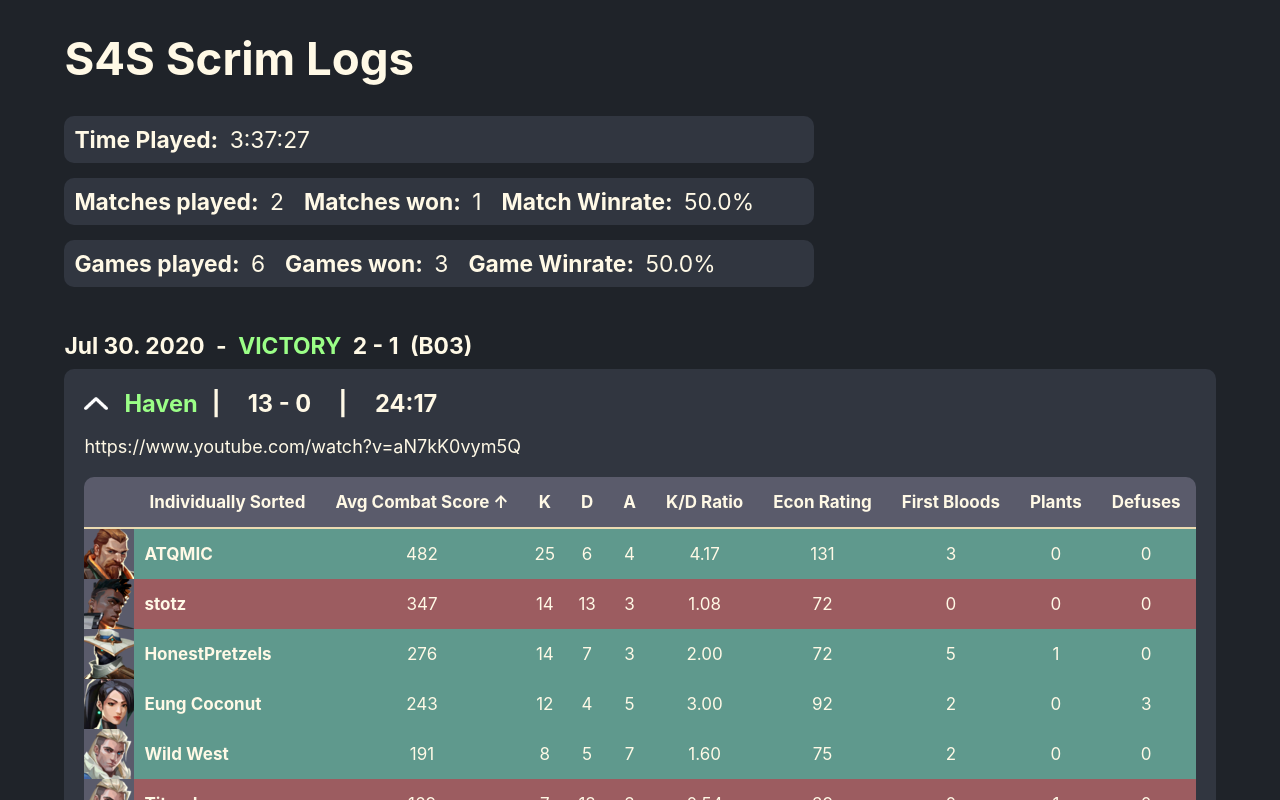
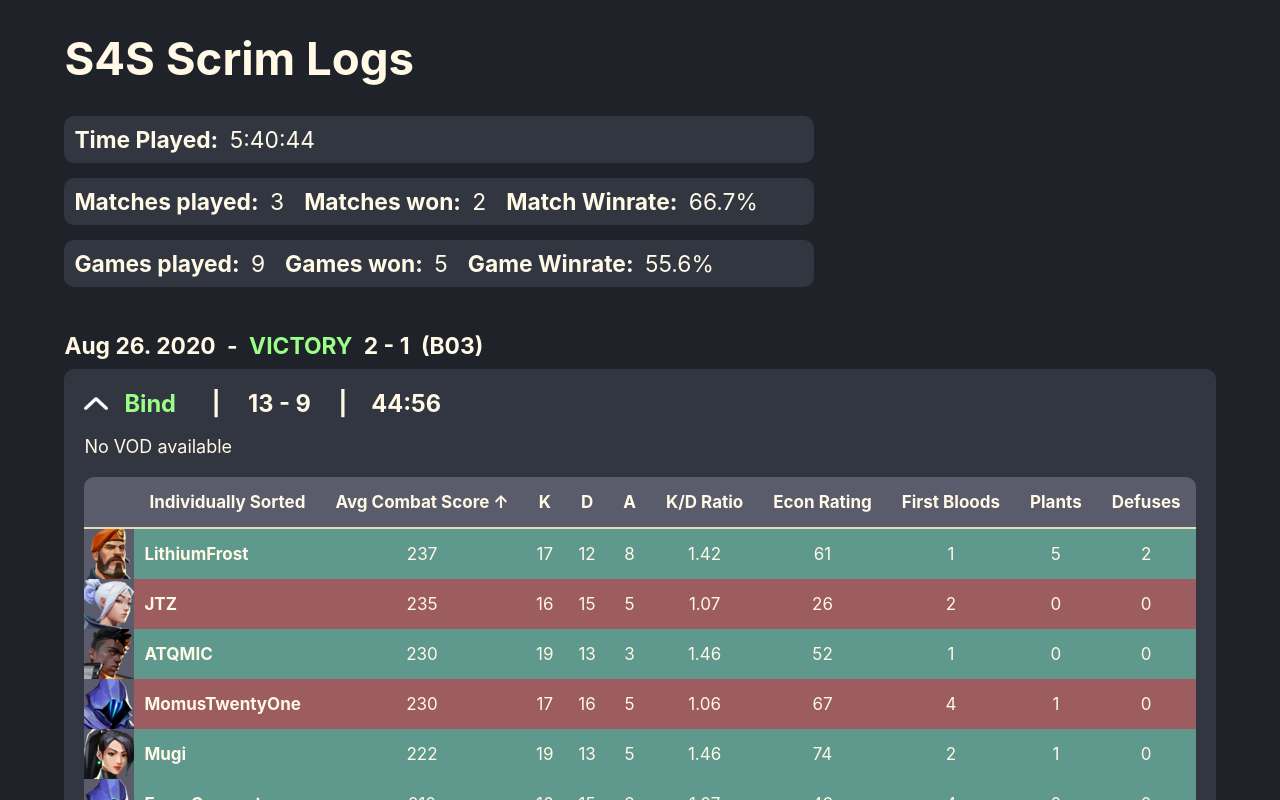
Before and after one commit to jayden-chan/valorant-scrim-logs, a React (Create React App) app: page / in a window 1280 px wide. Both pictures are taken after a click on the picture 297 px from the left and 403 px from the top of the page. Shown: the top 800 px of the page. Built offline with nearby package versions, Linux system fonts and the light colour scheme; the HTML template or start-up script is replaced by a standard one.

Commit message:
JC: Update matches for Aug 26 scrim

```diff
--- a/src/App.css
+++ b/src/App.css
@@ -16,6 +16,22 @@
   padding: 0px 5vw 0px 5vw;
   margin: 0 auto 0 auto;
   color: #fff9e6;
+}
+
+.nav-links {
+  display: flex;
+  flex-direction: row;
+  justify-content: space-between;
+  width: 100%;
+}
+
+.nav-links h4 {
+  margin: 0 0 1em 0;
+}
+
+.nav-links a {
+  color: inherit;
+  text-decoration: underline;
 }
 
 .info-header {
@@ -189,4 +205,9 @@
   .info-header-item {
     flex-direction: column;
   }
+
+  .nav-links {
+    flex-direction: column;
+    align-items: flex-start;
+  }
 }
--- a/src/components/GameItem.tsx
+++ b/src/components/GameItem.tsx
@@ -40,7 +40,7 @@ export interface IGameItemProps {
   score: [number, number];
   time: string;
   url?: string;
-  scoreboard: string[][];
+  scoreboard: (string | number)[][];
 }
 
 export default function GameItem(props: IGameItemProps) {
@@ -51,19 +51,25 @@ export default function GameItem(props: IGameItemProps) {
 
   const mappedScoreboard = props.scoreboard.map((row) => {
     const ret = [...row];
-    ret.splice(6, 0, (Number(row[3]) / Number(row[4])).toFixed(2));
+    ret.splice(6, 0, ((row[3] as number) / (row[4] as number)).toFixed(2));
     return ret;
   });
 
   let sortedScoreboard = mappedScoreboard.sort((a, b) => {
     const colIdx = COL_HEADERS.indexOf(sortColumn) + 2;
-    const aVal = Number(a[colIdx]);
-    const bVal = Number(b[colIdx]);
+    const aVal = a[colIdx];
+    const bVal = b[colIdx];
     if (sortByTeam) {
-      if (TEAMMATES.includes(a[1]) && !TEAMMATES.includes(b[1])) {
+      if (
+        TEAMMATES.includes(a[1] as string) &&
+        !TEAMMATES.includes(b[1] as string)
+      ) {
         return -1;
       }
-      if (!TEAMMATES.includes(a[1]) && TEAMMATES.includes(b[1])) {
+      if (
+        !TEAMMATES.includes(a[1] as string) &&
+        TEAMMATES.includes(b[1] as string)
+      ) {
         return 1;
       }
     }
@@ -167,7 +173,7 @@ export default function GameItem(props: IGameItemProps) {
                           className={`sbd-cell ${
                             idx2 === 0 ? "sbd-name" : "sbd-num"
                           } ${
-                            TEAMMATES.includes(row[1])
+                            TEAMMATES.includes(row[1] as string)
                               ? "sbd-team"
                               : "sbd-enemy"
                           }`}
--- a/src/matches.json
+++ b/src/matches.json
@@ -1,261 +1,172 @@
 {
   "games": [
+    {
+      "date": "Aug 26. 2020",
+      "map": "Bind",
+      "score": [13, 9],
+      "time": "44:56",
+      "scoreboard": [
+        ["brimstone", "LithiumFrost", 237, 17, 12, 8, 61, 1, 5, 2],
+        ["jett", "JTZ", 235, 16, 15, 5, 26, 2, 0, 0],
+        ["phoenix", "ATQMIC", 230, 19, 13, 3, 52, 1, 0, 0],
+        ["omen", "MomusTwentyOne", 230, 17, 16, 5, 67, 4, 1, 0],
+        ["sage", "Mugi", 222, 19, 13, 5, 74, 2, 1, 0],
+        ["omen", "Eung Coconut", 210, 16, 15, 3, 49, 4, 0, 0],
+        ["brimstone", "stotz", 200, 14, 18, 4, 44, 1, 0, 0],
+        ["cypher", "HonestPretzels", 163, 13, 13, 6, 38, 3, 0, 0],
+        ["killjoy", "SSL", 154, 8, 20, 3, 35, 3, 2, 0],
+        ["sage", "SkrublLawd", 133, 10, 18, 1, 54, 1, 2, 0]
+      ]
+    },
+    {
+      "date": "Aug 26. 2020",
+      "map": "Ascent",
+      "score": [9, 13],
+      "time": "46:28",
+      "scoreboard": [
+        ["brimstone", "stotz", 408, 31, 15, 5, 89, 8, 0, 2],
+        ["cypher", "HonestPretzels", 246, 19, 18, 4, 54, 2, 0, 1],
+        ["sage", "Mugi", 218, 17, 16, 1, 60, 3, 0, 1],
+        ["sova", "ATQMIC", 206, 15, 15, 3, 48, 1, 0, 0],
+        ["phoenix", "Eung Coconut", 203, 14, 16, 9, 62, 3, 0, 0],
+        ["sage", "SkrubLawd", 199, 15, 20, 4, 50, 1, 2, 0],
+        ["omen", "MomusTwentyOne", 193, 15, 17, 6, 86, 2, 1, 2],
+        ["brimstone", "LithiumFrost", 181, 14, 19, 4, 63, 1, 6, 1],
+        ["killjoy", "SSL", 159, 10, 16, 3, 63, 1, 1, 0],
+        ["sova", "Titoad", 153, 11, 14, 6, 52, 0, 3, 0]
+      ]
+    },
+    {
+      "date": "Aug 26. 2020",
+      "map": "Split",
+      "score": [13, 4],
+      "time": "31:53",
+      "scoreboard": [
+        ["omen", "Eung Coconut", 335, 21, 9, 5, 25, 5, 0, 0],
+        ["phoenix", "ATQMIC", 248, 17, 10, 2, 59, 4, 0, 0],
+        ["cypher", "HonestPretzels", 244, 14, 13, 11, 60, 1, 0, 0],
+        ["phoenix", "stotz", 189, 10, 15, 4, 44, 2, 0, 0],
+        ["brimstone", "LithiumFrost", 187, 9, 8, 9, 98, 1, 7, 0],
+        ["sage", "SkrubLawd", 183, 10, 15, 4, 46, 2, 0, 0],
+        ["omen", "MomusTwentyOne", 181, 10, 15, 3, 59, 1, 0, 0],
+        ["sage", "Mugi", 181, 12, 10, 6, 42, 0, 2, 0],
+        ["sova", "Titoad", 168, 11, 15, 4, 41, 1, 0, 0],
+        ["killjoy", "SSL", 157, 8, 13, 4, 41, 0, 0, 1]
+      ]
+    },
     {
       "date": "Jul 30. 2020",
       "map": "Haven",
       "score": [13, 0],
+      "time": "24:17",
+      "url": "https://www.youtube.com/watch?v=aN7kK0vym5Q",
       "scoreboard": [
-        ["breach", "ATQMIC", "482", "25", "6", "4", "131", "3", "0", "0"],
-        ["phoenix", "stotz", "347", "14", "13", "3", "72", "0", "0", "0"],
-        [
-          "cypher",
-          "HonestPretzels",
-          "276",
-          "14",
-          "7",
-          "3",
-          "72",
-          "5",
-          "1",
-          "0"
-        ],
-        ["sage", "Eung Coconut", "243", "12", "4", "5", "92", "2", "0", "3"],
-        ["sova", "Wild West", "191", "8", "5", "7", "75", "2", "0", "0"],
-        ["sova", "Titoad", "169", "7", "13", "3", "39", "0", "1", "0"],
-        ["omen", "Jakyb", "140", "7", "6", "4", "55", "1", "0", "1"],
-        ["omen", "Gravidi", "91", "3", "13", "0", "22", "0", "1", "0"],
-        ["cypher", "SSL", "68", "3", "14", "0", "15", "0", "0", "0"],
-        ["sage", "SkrubLawd", "43", "1", "13", "6", "16", "0", "2", "0"]
-      ],
-      "time": "24:17",
-      "url": "https://www.youtube.com/watch?v=aN7kK0vym5Q"
+        ["breach", "ATQMIC", 482, 25, 6, 4, 131, 3, 0, 0],
+        ["phoenix", "stotz", 347, 14, 13, 3, 72, 0, 0, 0],
+        ["cypher", "HonestPretzels", 276, 14, 7, 3, 72, 5, 1, 0],
+        ["sage", "Eung Coconut", 243, 12, 4, 5, 92, 2, 0, 3],
+        ["sova", "Wild West", 191, 8, 5, 7, 75, 2, 0, 0],
+        ["sova", "Titoad", 169, 7, 13, 3, 39, 0, 1, 0],
+        ["omen", "Jakyb", 140, 7, 6, 4, 55, 1, 0, 1],
+        ["omen", "Gravidi", 91, 3, 13, 0, 22, 0, 1, 0],
+        ["cypher", "SSL", 68, 3, 14, 0, 15, 0, 0, 0],
+        ["sage", "SkrubLawd", 43, 1, 13, 6, 16, 0, 2, 0]
+      ]
     },
     {
       "date": "Jul 30. 2020",
       "map": "Split",
       "score": [6, 13],
+      "time": "39:31",
+      "url": "https://www.youtube.com/watch?v=YsbT0IVeceg",
       "scoreboard": [
-        ["raze", "ATQMIC", "380", "25", "12", "5", "106", "5", "2", "0"],
-        ["phoenix", "stotz", "339", "21", "14", "7", "93", "6", "3", "0"],
-        ["sova", "Titoad", "301", "20", "9", "4", "89", "0", "4", "2"],
-        [
-          "cypher",
-          "HonestPretzels",
-          "192",
-          "13",
-          "16",
-          "5",
-          "42",
-          "2",
-          "0",
-          "0"
-        ],
-        ["sage", "SkrubLawd", "180", "14", "13", "6", "36", "1", "0", "0"],
-        ["brimstone", "Wild West", "165", "9", "15", "4", "54", "1", "0", "1"],
-        ["omen", "Gravidi", "129", "7", "16", "3", "46", "1", "2", "0"],
-        ["sage", "Eung Coconut", "126", "9", "13", "10", "53", "1", "1", "0"],
-        ["cypher", "SSL", "101", "7", "11", "4", "32", "0", "0", "1"],
-        ["omen", "Jakyb", "91", "6", "16", "2", "51", "2", "2", "0"]
-      ],
-      "time": "39:31",
-      "url": "https://www.youtube.com/watch?v=YsbT0IVeceg"
+        ["raze", "ATQMIC", 380, 25, 12, 5, 106, 5, 2, 0],
+        ["phoenix", "stotz", 339, 21, 14, 7, 93, 6, 3, 0],
+        ["sova", "Titoad", 301, 20, 9, 4, 89, 0, 4, 2],
+        ["cypher", "HonestPretzels", 192, 13, 16, 5, 42, 2, 0, 0],
+        ["sage", "SkrubLawd", 180, 14, 13, 6, 36, 1, 0, 0],
+        ["brimstone", "Wild West", 165, 9, 15, 4, 54, 1, 0, 1],
+        ["omen", "Gravidi", 129, 7, 16, 3, 46, 1, 2, 0],
+        ["sage", "Eung Coconut", 126, 9, 13, 10, 53, 1, 1, 0],
+        ["cypher", "SSL", 101, 7, 11, 4, 32, 0, 0, 1],
+        ["omen", "Jakyb", 91, 6, 16, 2, 51, 2, 2, 0]
+      ]
     },
     {
       "date": "Jul 30. 2020",
       "map": "Bind",
       "score": [13, 11],
+      "time": "49:02",
+      "url": "https://www.youtube.com/watch?v=hglYaHR4rUs",
       "scoreboard": [
-        ["omen", "WoodenTusk", "356", "31", "17", "5", "91", "4", "0", "2"],
-        [
-          "brimstone",
-          "LithiumFrost",
-          "297",
-          "27",
-          "16",
-          "7",
-          "99",
-          "3",
-          "6",
-          "2"
-        ],
-        ["phoenix", "stotz", "264", "21", "19", "8", "64", "3", "1", "0"],
-        [
-          "cypher",
-          "HonestPretzels",
-          "233",
-          "22",
-          "18",
-          "3",
-          "46",
-          "0",
-          "1",
-          "1"
-        ],
-        ["sova", "Titoad", "209", "16", "17", "8", "53", "1", "0", "2"],
-        ["phoenix", "ATQMIC", "203", "16", "16", "10", "52", "4", "1", "0"],
-        ["sage", "Eung Coconut", "201", "14", "19", "11", "42", "1", "0", "1"],
-        ["sova", "Wild West", "195", "16", "16", "8", "71", "3", "0", "0"],
-        ["sage", "Gravidi", "102", "9", "18", "5", "30", "2", "6", "0"],
-        ["jett", "SoulDrinker27", "101", "6", "24", "9", "26", "3", "0", "0"]
-      ],
-      "time": "49:02",
-      "url": "https://www.youtube.com/watch?v=hglYaHR4rUs"
+        ["omen", "WoodenTusk", 356, 31, 17, 5, 91, 4, 0, 2],
+        ["brimstone", "LithiumFrost", 297, 27, 16, 7, 99, 3, 6, 2],
+        ["phoenix", "stotz", 264, 21, 19, 8, 64, 3, 1, 0],
+        ["cypher", "HonestPretzels", 233, 22, 18, 3, 46, 0, 1, 1],
+        ["sova", "Titoad", 209, 16, 17, 8, 53, 1, 0, 2],
+        ["phoenix", "ATQMIC", 203, 16, 16, 10, 52, 4, 1, 0],
+        ["sage", "Eung Coconut", 201, 14, 19, 11, 42, 1, 0, 1],
+        ["sova", "Wild West", 195, 16, 16, 8, 71, 3, 0, 0],
+        ["sage", "Gravidi", 102, 9, 18, 5, 30, 2, 6, 0],
+        ["jett", "SoulDrinker27", 101, 6, 24, 9, 26, 3, 0, 0]
+      ]
     },
     {
       "date": "Jul 25. 2020",
       "map": "Ascent",
       "score": [3, 13],
+      "time": "35:00",
+      "url": "https://www.youtube.com/watch?v=2sjITXAO8Qs",
       "scoreboard": [
-        [
-          "brimstone",
-          "bluelightsaber",
-          "300",
-          "18",
-          "8",
-          "0",
-          "65",
-          "3",
-          "0",
-          "0"
-        ],
-        ["viper", "wx3", "267", "15", "9", "4", "69", "3", "2", "0"],
-        [
-          "brimstone",
-          "LithiumFrost",
-          "262",
-          "15",
-          "14",
-          "3",
-          "69",
-          "2",
-          "1",
-          "0"
-        ],
-        ["omen", "l3gsh0t", "240", "13", "10", "3", "60", "2", "1", "0"],
-        ["cypher", "Ragnar", "236", "14", "6", "4", "114", "0", "0", "0"],
-        ["raze", "dootcher", "181", "11", "6", "2", "51", "1", "1", "0"],
-        ["sova", "Eung Coconut", "162", "9", "13", "2", "48", "1", "0", "1"],
-        ["sage", "Pax1", "128", "5", "13", "5", "38", "1", "1", "0"],
-        [
-          "cypher",
-          "HonestPretzels",
-          "104",
-          "6",
-          "15",
-          "0",
-          "29",
-          "2",
-          "0",
-          "0"
-        ],
-        ["phoenix", "ATQMIC", "82", "4", "16", "3", "15", "1", "0", "0"]
-      ],
-      "time": "35:00",
-      "url": "https://www.youtube.com/watch?v=2sjITXAO8Qs"
+        ["brimstone", "bluelightsaber", 300, 18, 8, 0, 65, 3, 0, 0],
+        ["viper", "wx3", 267, 15, 9, 4, 69, 3, 2, 0],
+        ["brimstone", "LithiumFrost", 262, 15, 14, 3, 69, 2, 1, 0],
+        ["omen", "l3gsh0t", 240, 13, 10, 3, 60, 2, 1, 0],
+        ["cypher", "Ragnar", 236, 14, 6, 4, 114, 0, 0, 0],
+        ["raze", "dootcher", 181, 11, 6, 2, 51, 1, 1, 0],
+        ["sova", "Eung Coconut", 162, 9, 13, 2, 48, 1, 0, 1],
+        ["sage", "Pax1", 128, 5, 13, 5, 38, 1, 1, 0],
+        ["cypher", "HonestPretzels", 104, 6, 15, 0, 29, 2, 0, 0],
+        ["phoenix", "ATQMIC", 82, 4, 16, 3, 15, 1, 0, 0]
+      ]
     },
     {
       "date": "Jul 25. 2020",
       "map": "Bind",
       "score": [13, 3],
+      "time": "33:01",
+      "url": "https://www.youtube.com/watch?v=kT9419yH86s",
       "scoreboard": [
-        ["sova", "Eung Coconut", "364", "21", "5", "5", "146", "4", "0", "0"],
-        ["phoenix", "ATQMIC", "308", "19", "8", "3", "79", "1", "1", "1"],
-        [
-          "brimstone",
-          "bluelightsaber",
-          "241",
-          "12",
-          "13",
-          "1",
-          "55",
-          "0",
-          "0",
-          "0"
-        ],
-        [
-          "brimstone",
-          "LithiumFrost",
-          "194",
-          "12",
-          "10",
-          "1",
-          "53",
-          "3",
-          "5",
-          "0"
-        ],
-        ["sova", "Ragnar", "191", "9", "15", "2", "46", "0", "0", "0"],
-        [
-          "cypher",
-          "HonestPretzels",
-          "169",
-          "9",
-          "11",
-          "5",
-          "41",
-          "2",
-          "0",
-          "0"
-        ],
-        ["phoenix", "dootcher", "157", "8", "13", "3", "43", "3", "2", "0"],
-        ["omen", "l3gsh0t", "146", "8", "14", "2", "39", "2", "0", "0"],
-        ["viper", "wx3", "124", "4", "11", "3", "46", "1", "0", "0"],
-        ["sage", "Pax1", "90", "5", "8", "9", "52", "0", "0", "1"]
-      ],
-      "time": "33:01",
-      "url": "https://www.youtube.com/watch?v=kT9419yH86s"
+        ["sova", "Eung Coconut", 364, 21, 5, 5, 146, 4, 0, 0],
+        ["phoenix", "ATQMIC", 308, 19, 8, 3, 79, 1, 1, 1],
+        ["brimstone", "bluelightsaber", 241, 12, 13, 1, 55, 0, 0, 0],
+        ["brimstone", "LithiumFrost", 194, 12, 10, 1, 53, 3, 5, 0],
+        ["sova", "Ragnar", 191, 9, 15, 2, 46, 0, 0, 0],
+        ["cypher", "HonestPretzels", 169, 9, 11, 5, 41, 2, 0, 0],
+        ["phoenix", "dootcher", 157, 8, 13, 3, 43, 3, 2, 0],
+        ["omen", "l3gsh0t", 146, 8, 14, 2, 39, 2, 0, 0],
+        ["viper", "wx3", 124, 4, 11, 3, 46, 1, 0, 0],
+        ["sage", "Pax1", 90, 5, 8, 9, 52, 0, 0, 1]
+      ]
     },
     {
       "date": "Jul 25. 2020",
       "map": "Haven",
       "score": [5, 13],
+      "time": "36:36",
+      "url": "https://www.youtube.com/watch?v=4NIc6c7WZvI",
       "scoreboard": [
-        ["sova", "l3gsh0t", "324", "21", "10", "6", "79", "1", "2", "0"],
-        ["omen", "ATQMIC", "288", "18", "17", "1", "92", "2", "0", "0"],
-        ["sage", "CJames11", "246", "16", "12", "5", "52", "2", "1", "0"],
-        [
-          "brimstone",
-          "bluelightsaber",
-          "245",
-          "15",
-          "9",
-          "3",
-          "68",
-          "3",
-          "1",
-          "0"
-        ],
-        ["viper", "wx3", "214", "14", "8", "6", "51", "2", "5", "0"],
-        ["sage", "Pax1", "213", "11", "15", "5", "56", "0", "0", "0"],
-        [
-          "cypher",
-          "HonestPretzels",
-          "192",
-          "10",
-          "16",
-          "9",
-          "55",
-          "3",
-          "0",
-          "1"
-        ],
-        ["phoenix", "Ragnar", "176", "12", "14", "2", "45", "4", "0", "0"],
-        [
-          "brimstone",
-          "LithiumFrost",
-          "128",
-          "8",
-          "16",
-          "4",
-          "72",
-          "1",
-          "1",
-          "1"
-        ],
-        ["phoenix", "Eung Coconut", "101", "6", "16", "4", "28", "0", "0", "0"]
-      ],
-      "time": "36:36",
-      "url": "https://www.youtube.com/watch?v=4NIc6c7WZvI"
+        ["sova", "l3gsh0t", 324, 21, 10, 6, 79, 1, 2, 0],
+        ["omen", "ATQMIC", 288, 18, 17, 1, 92, 2, 0, 0],
+        ["sage", "CJames11", 246, 16, 12, 5, 52, 2, 1, 0],
+        ["brimstone", "bluelightsaber", 245, 15, 9, 3, 68, 3, 1, 0],
+        ["viper", "wx3", 214, 14, 8, 6, 51, 2, 5, 0],
+        ["sage", "Pax1", 213, 11, 15, 5, 56, 0, 0, 0],
+        ["cypher", "HonestPretzels", 192, 10, 16, 9, 55, 3, 0, 1],
+        ["phoenix", "Ragnar", 176, 12, 14, 2, 45, 4, 0, 0],
+        ["brimstone", "LithiumFrost", 128, 8, 16, 4, 72, 1, 1, 1],
+        ["phoenix", "Eung Coconut", 101, 6, 16, 4, 28, 0, 0, 0]
+      ]
     }
   ]
 }
```
Also changed, not shown: src/App.tsx (+8 -0 lines).
